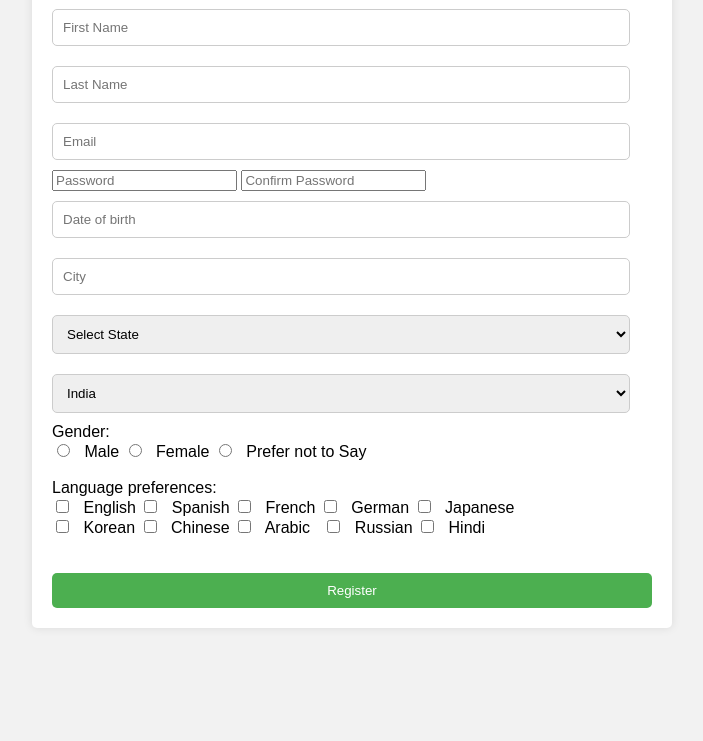
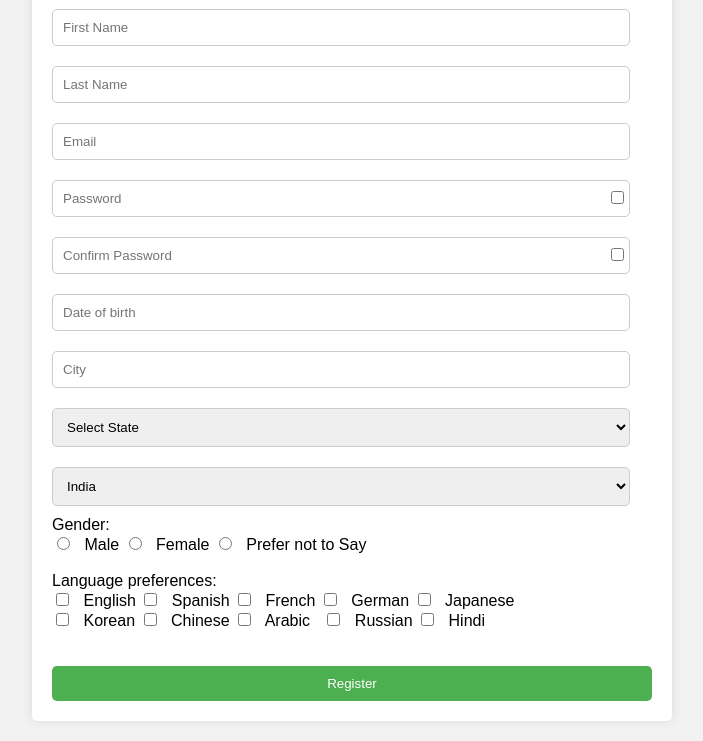
Before and after one commit to vikas2311-v/Registration, a plain HTML site: page index.html in a window 1280 px wide. Shown: the part 109-850 px from the top of the page, without its empty margins (288-991 px from the left). Before the commit the page ends 800 px from the top, so only its background shows below. Drawn offline with Linux system fonts and the light colour scheme.

Commit message:
Update index.html

```diff
--- a/index.html
+++ b/index.html
@@ -18,9 +18,15 @@
             <error id="lastNameError" style="color: red;"></error>
             <input type="text" id="email" placeholder="Email" onkeyup="checkEmail()" required>
             <error id="emailError" style="color: red;"></error>
-            <input type="password" id="password" placeholder="Password" onkeyup="checkPassword()" required>
+            <div class="text-container">
+                <input type="password" id="password" placeholder="Password" onkeyup="checkPassword()" required>
+                <input type="checkbox" onclick="togglePassword('password')" class="btn">
+            </div>
             <error id="passwordError" style="color: red;"></error>
-            <input type="password" id="confirmPassword" placeholder="Confirm Password" onkeyup="validatePassword()" required>
+            <div class="text-container">
+                <input type="password" id="confirmPassword" placeholder="Confirm Password" onkeyup="validatePassword()" required>
+                <input type="checkbox" onclick="togglePassword('confirmPassword')" class="btn">
+            </div>
             <error id="confirmError" style="color: red;"></error>
             <input type="text" id="date" placeholder="Date of birth" class="textbox-n" onkeyup="validateDate()" onfocus="(this.type='date')" onblur="(this.type='text')">
             <error id="dateError" style="color: red;"></error>
```
